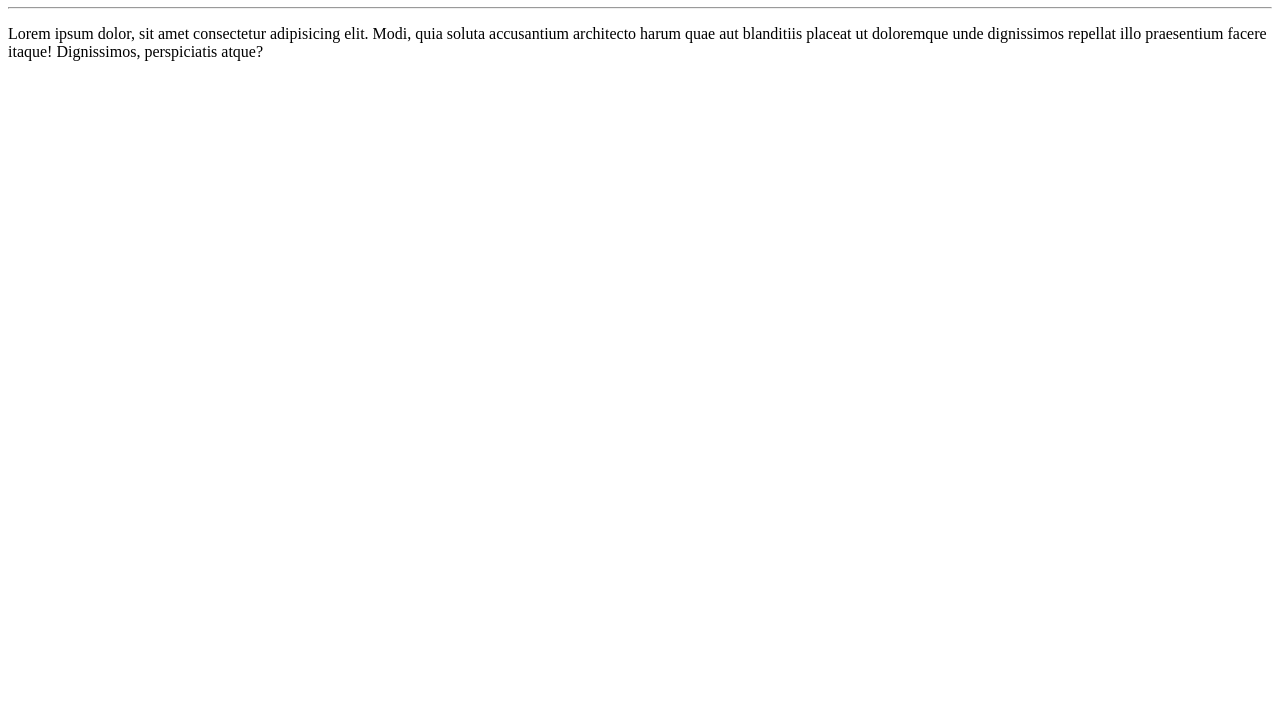
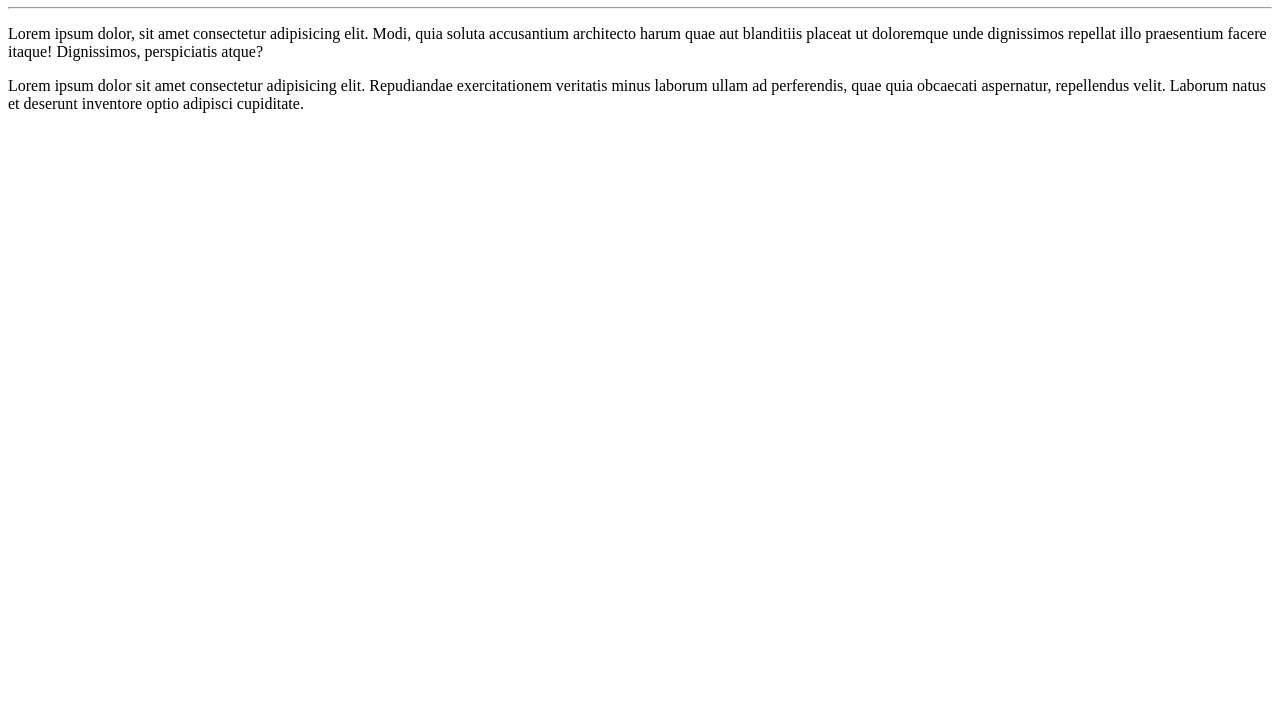
Before and after one commit to GlauberCardoso/Ola-Mundo, a plain HTML site: page site-exemplo/index.html in a window 1280 px wide. Shown: the part 73-800 px from the top of the page. Drawn offline with Linux system fonts and the light colour scheme.

Commit message:
Adicionei um novo Parágrafo

```diff
--- a/site-exemplo/index.html
+++ b/site-exemplo/index.html
@@ -10,5 +10,6 @@
    <h1>Olá, Mundo!</h1>
    <hr>
    <p>Lorem ipsum dolor, sit amet consectetur adipisicing elit. Modi, quia soluta accusantium architecto harum quae aut blanditiis placeat ut doloremque unde dignissimos repellat illo praesentium facere itaque! Dignissimos, perspiciatis atque?</p>
+   <p>Lorem ipsum dolor sit amet consectetur adipisicing elit. Repudiandae exercitationem veritatis minus laborum ullam ad perferendis, quae quia obcaecati aspernatur, repellendus velit. Laborum natus et deserunt inventore optio adipisci cupiditate.</p>
 </body>
 </html>
```
